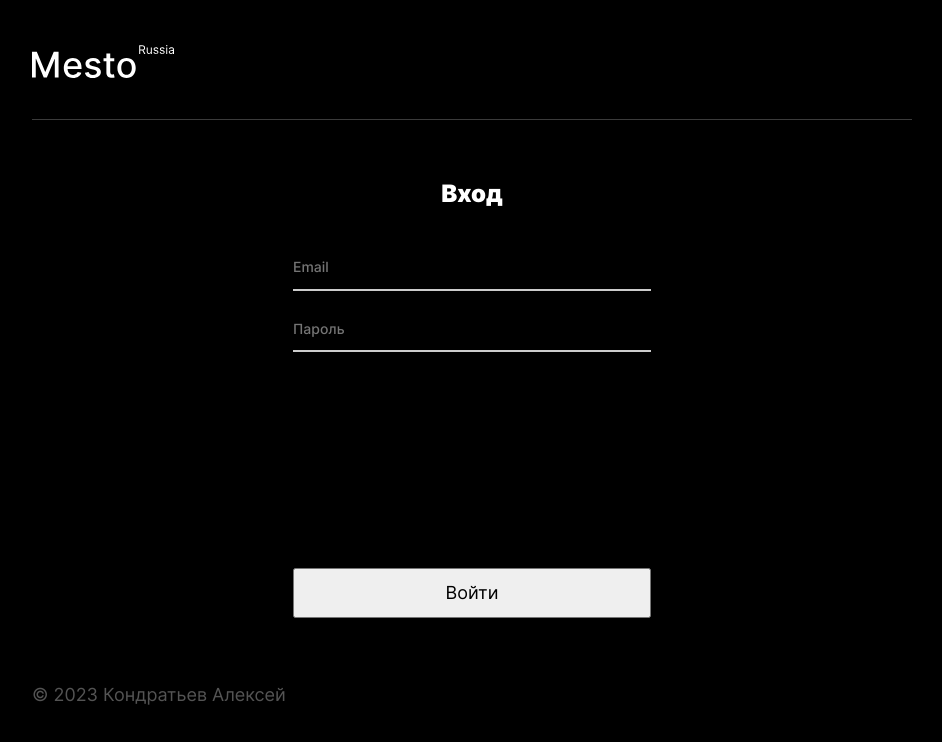
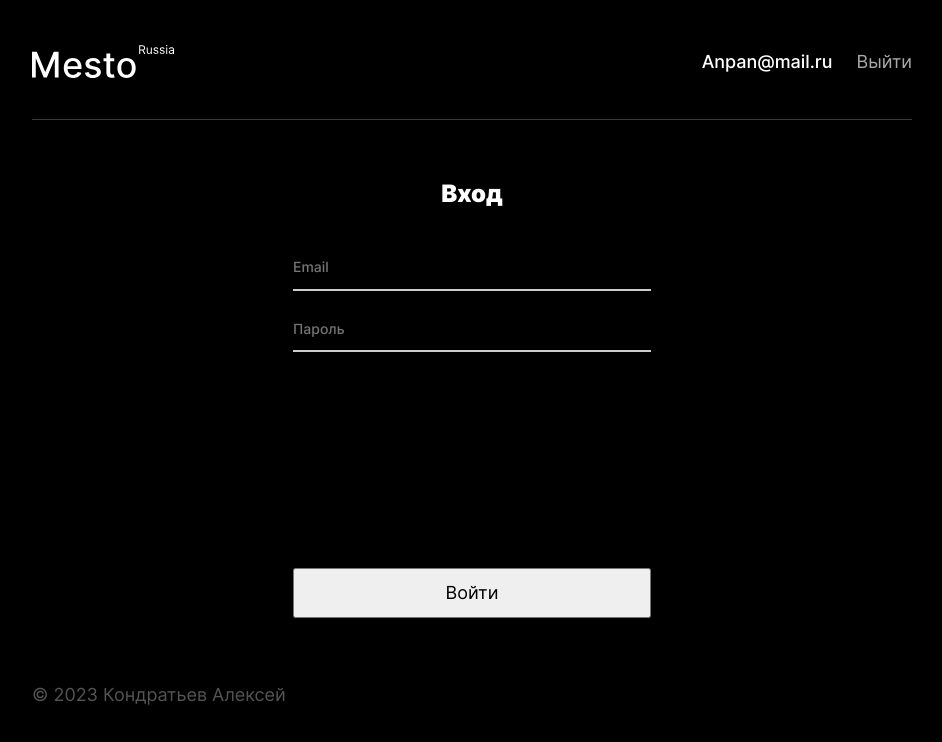
Before and after one commit to Anpanman4/react-mesto-auth, a React (Create React App) app: page /sign-in in a window 1280 px wide. Shown: the top 742 px of the page, without its empty margins (168-1110 px from the left). Built offline with nearby package versions, Linux system fonts and the light colour scheme; no server answers.

Commit message:
feat: do header mobile version

```diff
--- /dev/null
+++ b/src/blocks/header/__container-mobile/header__container-mobile.css
@@ -0,0 +1,13 @@
+.header__container-mobile {
+  display: none;
+}
+
+@media screen and (max-width: 500px) {
+  .header__container-mobile {
+    display: flex;
+    flex-direction: column;
+    align-items: center;
+    padding: 40px 0;
+    border-bottom: 1px solid rgba(84, 84, 84, .7);
+  }
+}
--- /dev/null
+++ b/src/blocks/header/__container/header__container.css
@@ -0,0 +1,9 @@
+.header__container {
+  display: flex;
+}
+
+@media screen and (max-width: 500px) {
+  .header__container {
+    display: none;
+  }
+}
--- /dev/null
+++ b/src/blocks/header/__exit/header__exit.css
@@ -0,0 +1,26 @@
+.header__exit {
+  font-family: 'Inter';
+  font-style: normal;
+  font-weight: 400;
+  font-size: 18px;
+  line-height: 1.2;
+  color: #A9A9A9;
+  margin: 6px 0 0;
+}
+
+.header__exit:hover {
+  opacity: .6;
+  cursor: pointer;
+}
+
+@media screen and (max-width: 880px) {
+  .header__exit {
+    margin-right: 30px;
+  }
+}
+
+@media screen and (max-width: 500px) {
+  .header__exit {
+    margin: 18px 0 0;
+  }
+}
--- /dev/null
+++ b/src/blocks/header/__mail/header__mail.css
@@ -0,0 +1,15 @@
+.header__mail {
+  font-family: 'Inter';
+  font-style: normal;
+  font-weight: 500;
+  font-size: 18px;
+  line-height: 1.2;
+  color: #FFFFFF;
+  margin: 6px 24px 0 0;
+}
+
+@media screen and (max-width: 500px) {
+  .header__mail {
+    margin: 0;
+  }
+}
--- a/src/blocks/sign/__button/sign__button.css
+++ b/src/blocks/sign/__button/sign__button.css
@@ -16,3 +16,8 @@
     margin: 173px 0 0;
   }
 }
+
+.sign__button:hover {
+  opacity: .85;
+  cursor: pointer;
+}
--- /dev/null
+++ b/src/blocks/sign/__change-button/sign__change-button.css
@@ -0,0 +1,3 @@
+.sign__change-button {
+  cursor: pointer;
+}
--- a/src/components/Header.js
+++ b/src/components/Header.js
@@ -1,18 +1,34 @@
 import React from "react";
+
 import logo from "../images/logo.svg"
 import burger from "../images/burger.svg"
 import close from "../images/Close-Icon.svg"
 
 function Header({altText, burgerClicked, handleBurgerClick}) {
+  // const url = window.location.pathname;
+
   return (
-    <header className="header">
-      <img src={logo} className="header__logo" alt={altText} />
+    <>
       {
-        burgerClicked ?
-        <img src={close} className="header__close-button" onClick={() => handleBurgerClick(false)} /> :
-        <img src={burger} className="header__burger" onClick={() => handleBurgerClick(true)} />
+      burgerClicked &&
+      <div className="header__container-mobile">
+        <p className="header__mail">Anpan@mail.ru</p>
+        <p className="header__exit">Выйти</p>
+      </div>
       }
-    </header>
+      <header className="header">
+        <img src={logo} className="header__logo" alt={altText} />
+        <div className="header__container">
+          <p className="header__mail">Anpan@mail.ru</p>
+          <p className="header__exit">Выйти</p>
+        </div>
+        {
+          burgerClicked ?
+          <img src={close} alt="Открыть бургер" className="header__close-button" onClick={() => handleBurgerClick(false)} /> :
+          <img src={burger} alt="Закрыть бургер" className="header__burger" onClick={() => handleBurgerClick(true)} />
+        }
+      </header>
+    </>
   )
 }
 
--- a/src/components/Register.js
+++ b/src/components/Register.js
@@ -1,6 +1,9 @@
 import React from "react";
+import { useNavigate } from "react-router-dom";
 
 function Register() {
+  const navigate = useNavigate();
+
   return (
     <>
       <section className="sign">
@@ -10,7 +13,7 @@ function Register() {
           <input className="sign__input" type="password" name="password" placeholder="Пароль" autoComplete="off" required minLength="2" maxLength="40" />
           <button className="sign__button">Зарегистрироваться</button>
         </form>
-        <p className="sign__change">Уже зарегистрированы? Войти</p>
+        <p className="sign__change">Уже зарегистрированы? <span className="sign__change-button" onClick={() => navigate("/sign-in")}>Войти</span></p>
       </section>
     </>
   )
--- a/src/index.css
+++ b/src/index.css
@@ -6,6 +6,10 @@
 
 @import url(./blocks/header/header.css);
 @import url(./blocks/header/__logo/header__logo.css);
+@import url(./blocks/header/__container/header__container.css);
+@import url(./blocks/header/__container-mobile/header__container-mobile.css);
+@import url(./blocks/header/__exit/header__exit.css);
+@import url(./blocks/header/__mail/header__mail.css);
 @import url(./blocks/header/__burger/header__burger.css);
 @import url(./blocks/header/__close-button/header__close-button.css);
 
@@ -58,3 +62,4 @@
 @import url(./blocks/sign/__input/sign__input.css);
 @import url(./blocks/sign/__button/sign__button.css);
 @import url(./blocks/sign/__change/sign__change.css);
+@import url(./blocks/sign/__change-button/sign__change-button.css);
```
